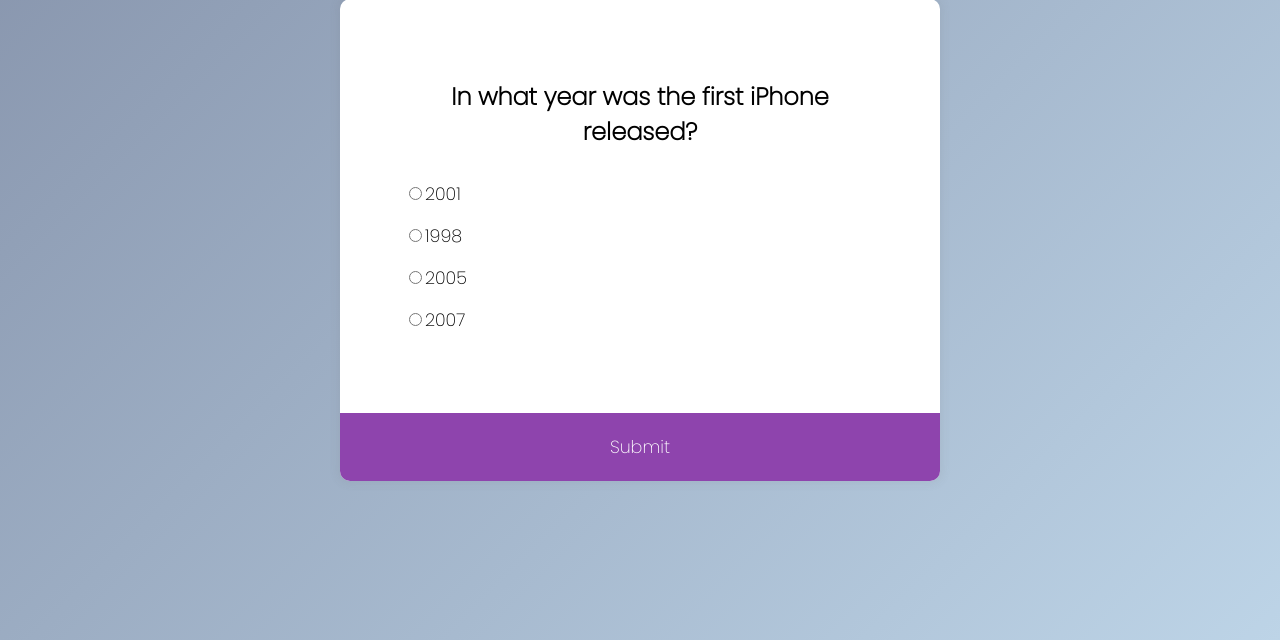
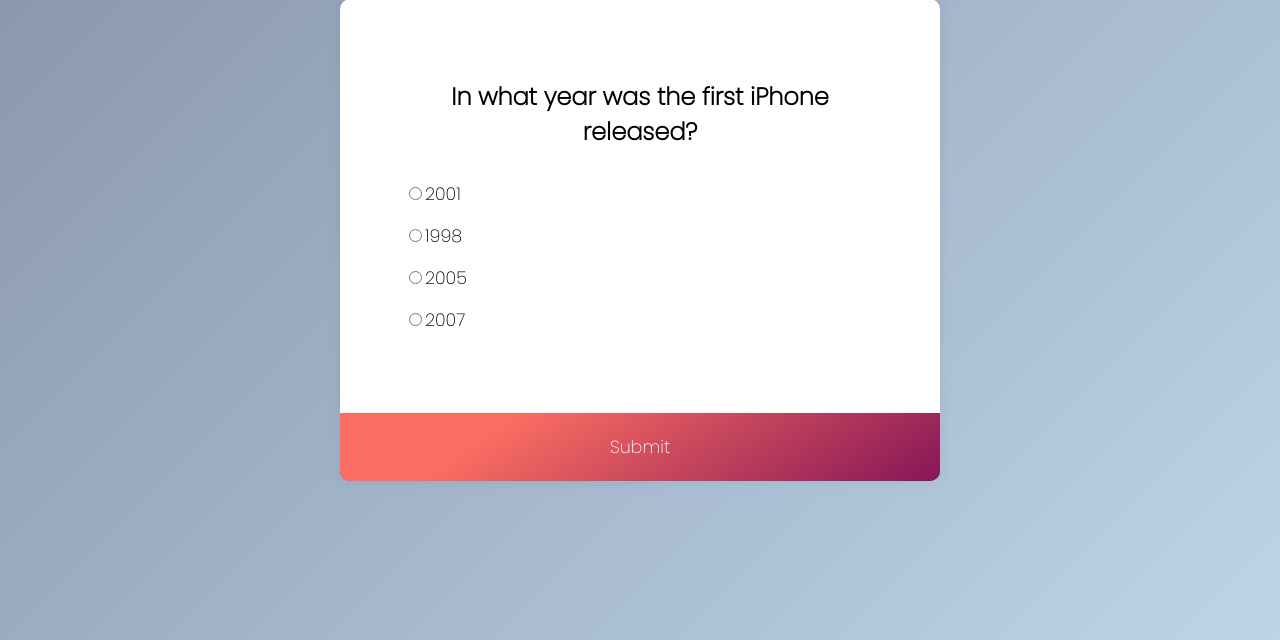
Before and after one commit to BrianButterly/Quiz-app, a PHP site: page / in a window 1280 px wide. Shown: the part 160-800 px from the top of the page. Run offline with PHP 8.4, Linux system fonts and the light colour scheme.

Commit message:
button refactor

```diff
--- a/style.css
+++ b/style.css
@@ -53,7 +53,8 @@
 }
 
 button {
-  background-color: #8e44ad;
+  background-color: #861657;
+  background-image: linear-gradient(326deg, #861657 0%, #fc6e61 75%);
   border: none;
   color: white;
   cursor: pointer;
@@ -66,4 +67,5 @@
 
 button:hover {
   background-color: #732d91;
+  background-image: linear-gradient(326deg, #372e83 0%, #a32727 100%);
 }
```
